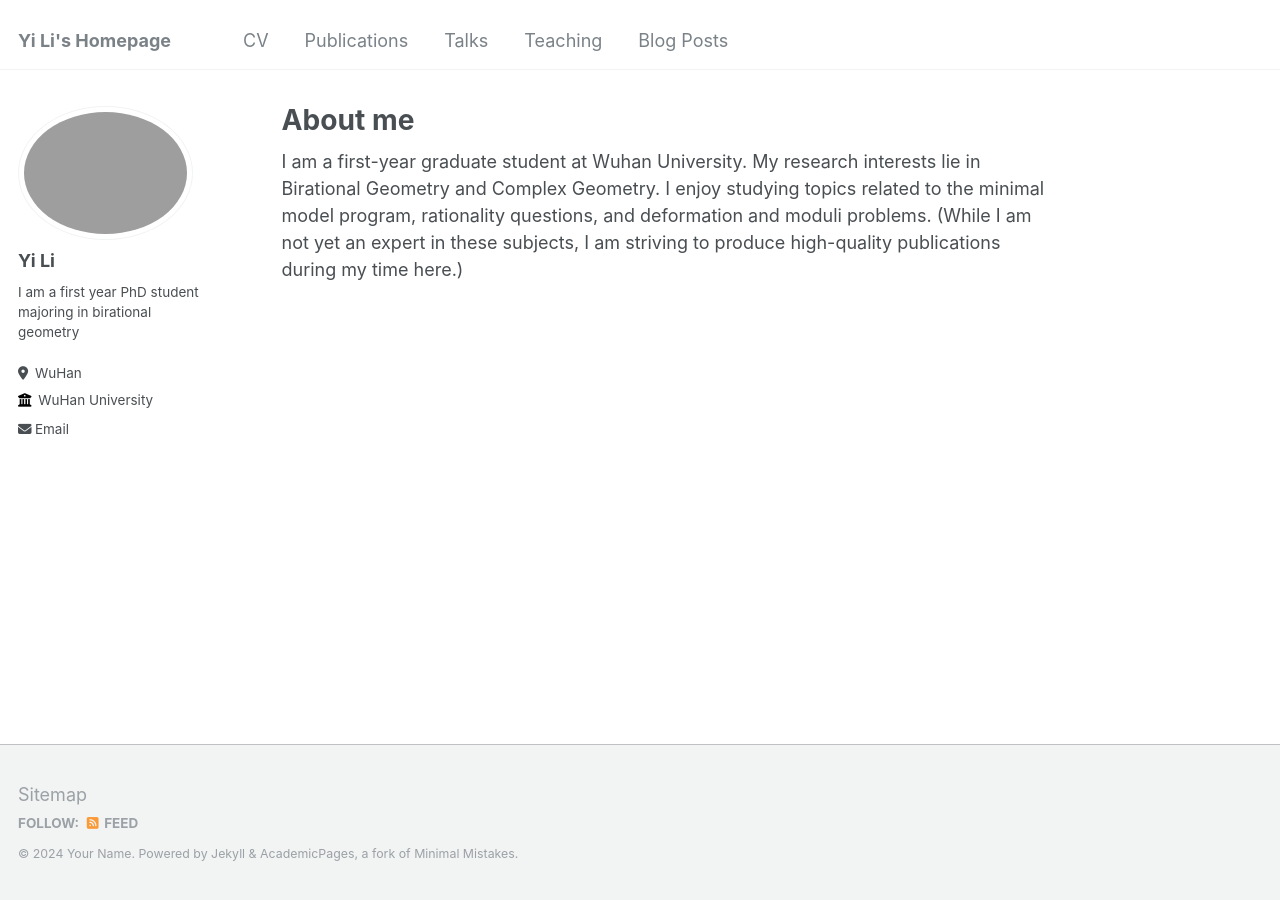
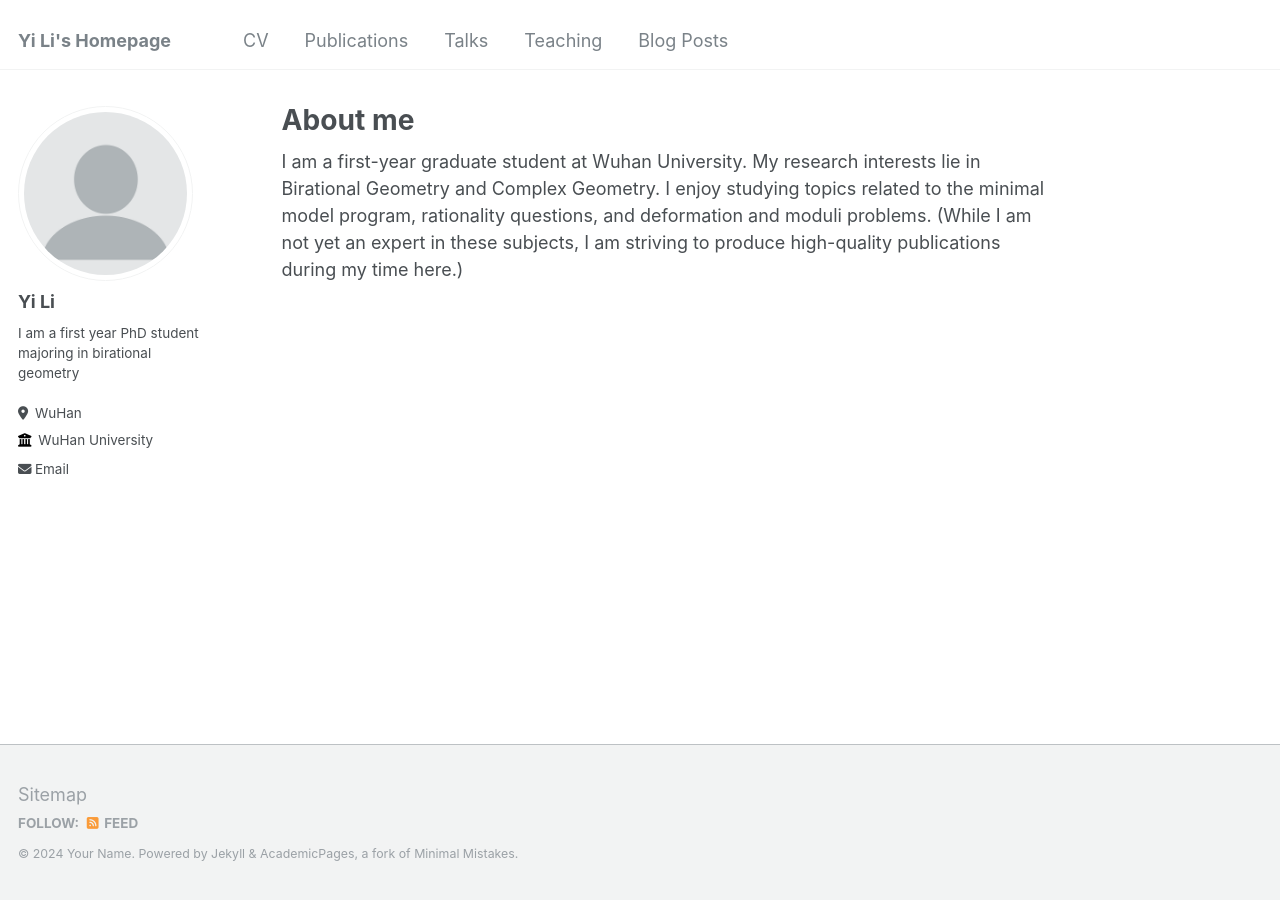
Before and after one commit to YiLimath/YiLimath.github.io, a Jekyll site: the page built from _pages/about.md, in a window 1280 px wide. Built offline with Jekyll 4.4.1, drawn with Linux system fonts in a browser that asks for light colours.

Commit message:
Update _config.yml

```diff
--- a/_config.yml
+++ b/_config.yml
@@ -21,7 +21,7 @@ repository               : "YiLimath/YiLimath.github.io"
 #               Additional customization can be done by editing /_includes/author-profile.html
 author:
   # Biographic information
-  avatar           : "Photo.png"
+  avatar           : "profile.png"
   name             : "Yi Li"
   pronouns         : # example: "she/her"
   bio              : "I am a first year PhD student majoring in birational geometry"
```
